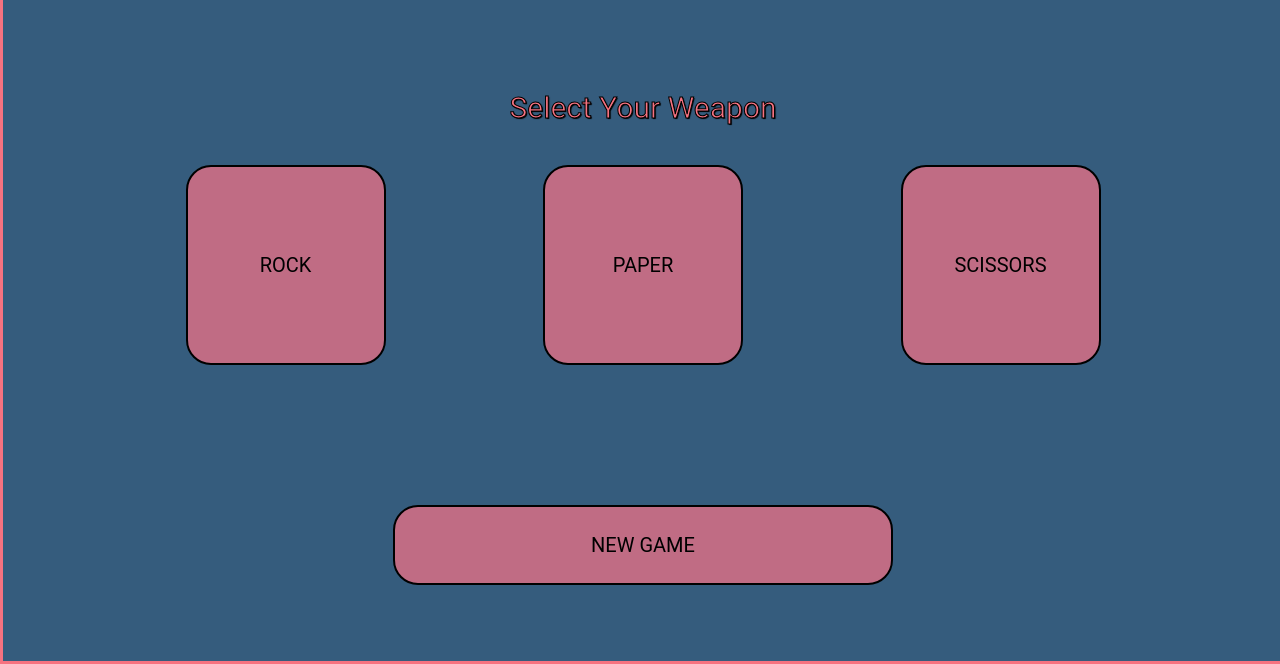
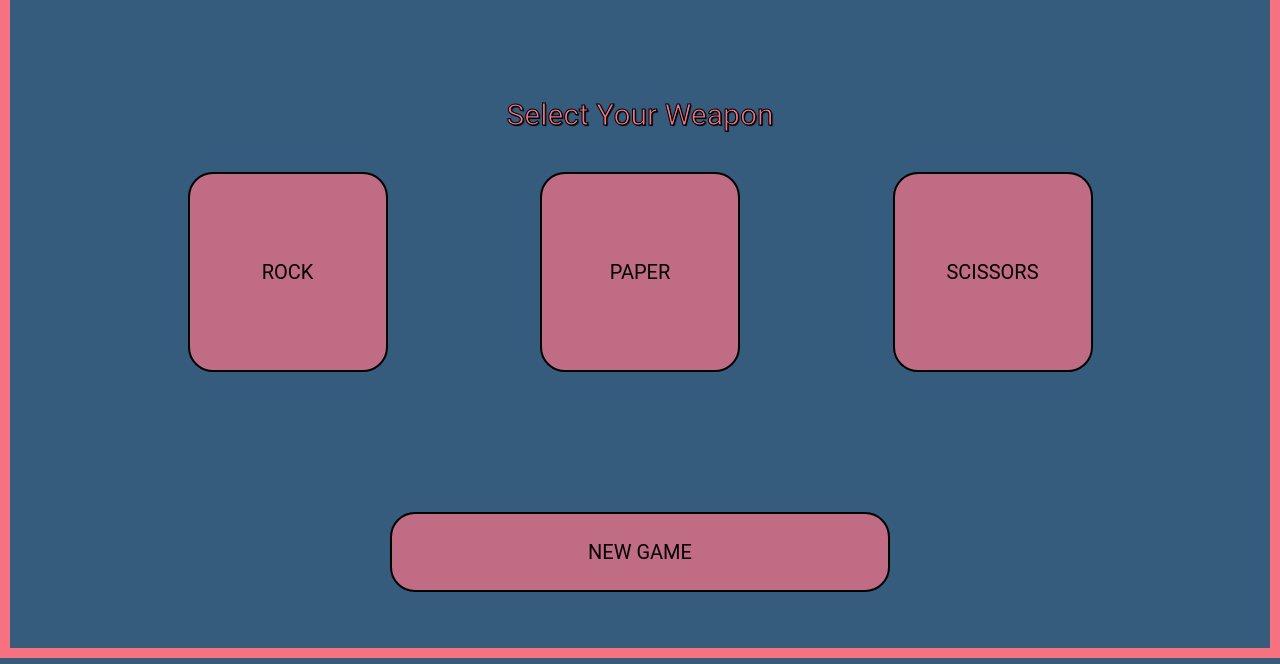
Before and after one commit to agabra23/odin-rock-paper-scissors, a plain HTML site: page index.html in a window 1280 px wide. Shown: the part 142-806 px from the top of the page. Drawn offline with Linux system fonts and the light colour scheme.

Commit message:
Fix Border Sizing

```diff
--- a/style.css
+++ b/style.css
@@ -23,10 +23,11 @@ html {
 body {
     width: 100%;
     height: 100%;
+    box-sizing: border-box;
     margin: 0;
     padding: 0;
     background-color: var(--bg-color);
-    border: 3px solid var(--text-color);
+    border: 10px solid var(--text-color);
 }
 
 .container {
```
